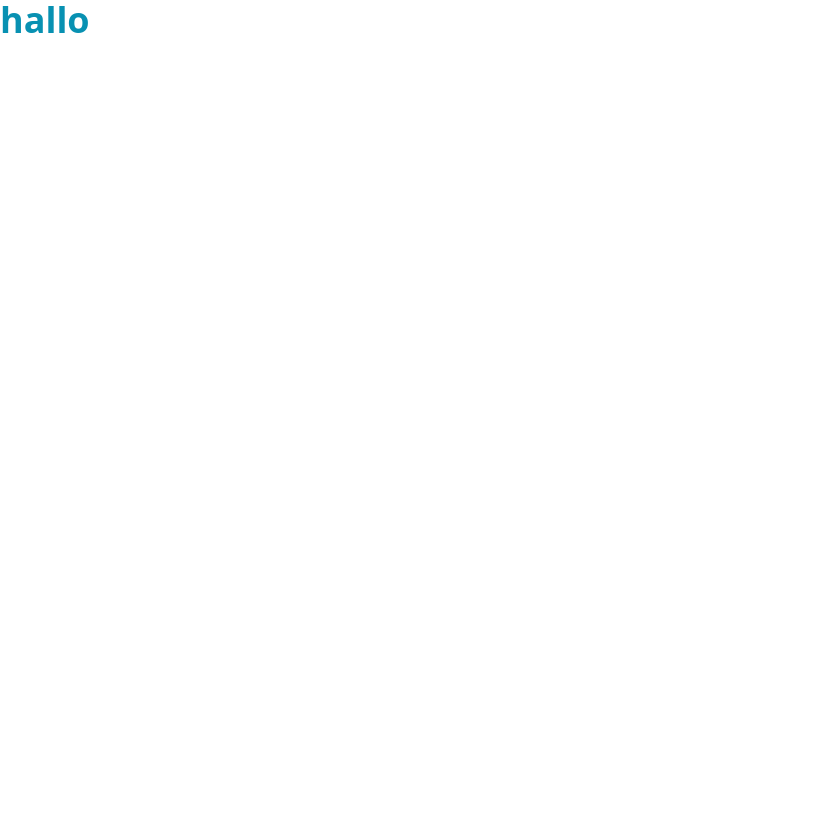
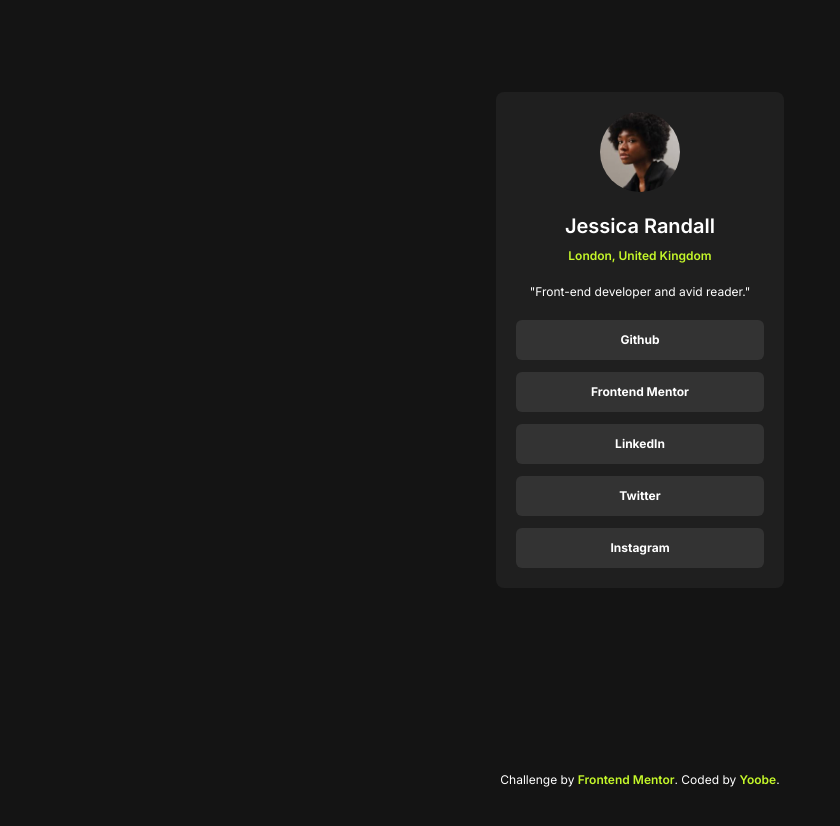
Before and after one commit to yoobezxc/social-links-profile-fem, a website: page public/index.html in a window 1280 px wide. Shown: the whole page, without its empty margins (0-840 px from the left). Before the commit the page ends 800 px from the top, so only its background shows below. Drawn offline with Linux system fonts and the light colour scheme.

Commit message:
add: finished project

```diff
--- a/public/index.html
+++ b/public/index.html
@@ -15,31 +15,54 @@
 
     <link rel="stylesheet" href="./style/style.css" />
 
-    <style>
-      .attribution {
-        font-size: 11px;
-        text-align: center;
-      }
-      .attribution a {
-        color: hsl(228, 45%, 44%);
-      }
-    </style>
+    <link rel="preconnect" href="https://fonts.googleapis.com" />
+    <link rel="preconnect" href="https://fonts.gstatic.com" crossorigin />
+    <link
+      href="https://fonts.googleapis.com/css2?family=Inter:wght@100..900&display=swap"
+      rel="stylesheet"
+    />
+
+    <script defer src="main.js"></script>
   </head>
-  <body>
-    <div class="text-cyan-600 text-4xl font-bold">hallo</div>
-    <!-- Jessica Randall
-  London, United Kingdom
-  "Front-end developer and avid reader."
+  <body
+    class="font-[Inter] text-xs grid place-items-center min-h-[110vh] bg-[#141414] text-[#ffffff]"
+  >
+    <div
+      id="social-links"
+      class="bg-[#1f1f1f] w-72 p-5 rounded-lg flex flex-col gap-5 items-center"
+    >
+      <img
+        class="w-20 rounded-full"
+        src="../assets/images/avatar-jessica.jpeg"
+        alt="photo profile"
+      />
 
-  GitHub
-  Frontend Mentor
-  LinkedIn
-  Twitter
-  Instagram -->
+      <div class="font-semibold flex flex-col items-center gap-2">
+        <h1 class="text-xl">Jessica Randall</h1>
+        <p class="text-[#c5f82a]">London, United Kingdom</p>
+      </div>
 
-    <!-- <div class="attribution">
-    Challenge by <a href="https://www.frontendmentor.io?ref=challenge" target="_blank">Frontend Mentor</a>.
-    Coded by <a href="#">Your Name Here</a>.
-  </div> -->
+      <p>"Front-end developer and avid reader."</p>
+
+      <div id="button-links" class="flex flex-col w-full gap-3">
+        <!-- <button class="bg-[#333333] py-3 rounded-md font-bold hover:text-[#1f1f1f] hover:bg-[#c5f82a] duration-200">GitHub</button> -->
+      </div>
+    </div>
+
+    <div>
+      Challenge by
+      <a
+        class="text-[#c5f82a] font-semibold"
+        href="https://www.frontendmentor.io?ref=challenge"
+        target="_blank"
+        >Frontend Mentor</a
+      >. Coded by
+      <a
+        class="text-[#c5f82a] font-semibold"
+        href="https://github.com/yoobezxc"
+        target="_blank"
+        >Yoobe</a
+      >.
+    </div>
   </body>
 </html>
--- /dev/null
+++ b/public/main.js
@@ -0,0 +1,22 @@
+// button generator
+
+const buttonLinks = document.getElementById("button-links");
+const linksArray = [
+  "Github",
+  "Frontend Mentor",
+  "LinkedIn",
+  "Twitter",
+  "Instagram",
+];
+
+linksArray.forEach((linkArray, index) => {
+  const button = document.createElement("button");
+
+  button.id = `${index + 1}`;
+
+  button.className =
+    "bg-[#333333] py-3 rounded-md font-bold hover:text-[#1f1f1f] hover:bg-[#c5f82a] duration-200";
+  button.textContent = linkArray;
+
+  buttonLinks.appendChild(button);
+});
```
Also changed, not shown: style-guide.md (+5 -5 lines), public/style/style.css.
